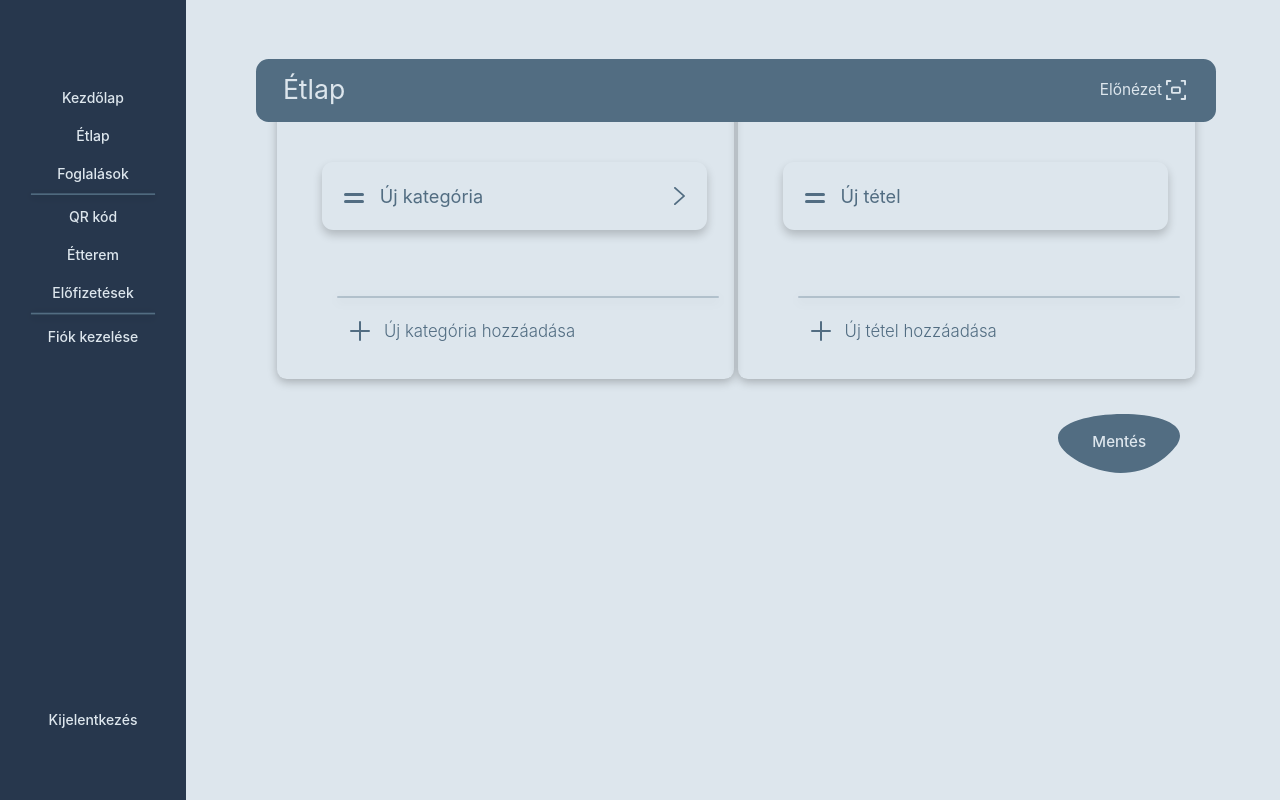
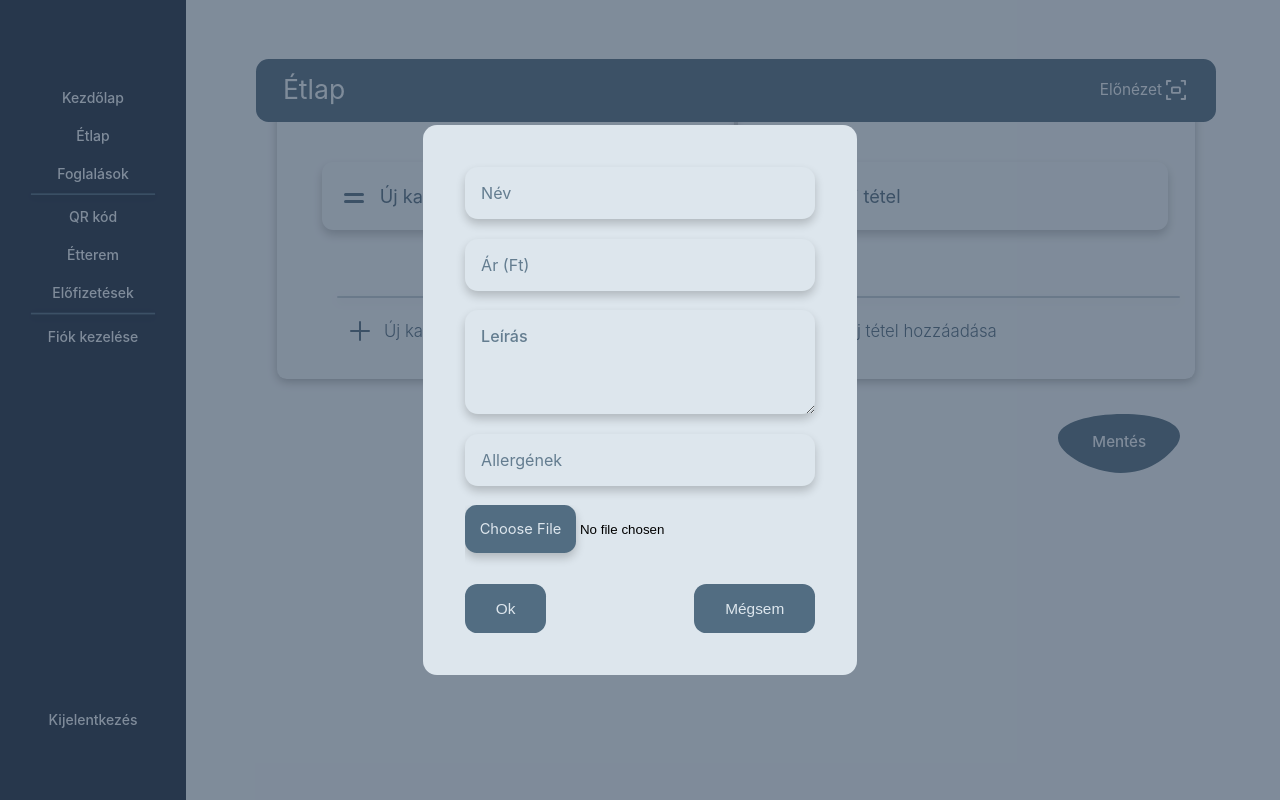
Before and after one commit to vrsgabor/digital-menu, a Next.js app: page /Etlap in a window 1280 px wide. Built offline with nearby package versions, Linux system fonts and the light colour scheme.

Commit message:
Modal added

```diff
--- a/app/Etlap/page.tsx
+++ b/app/Etlap/page.tsx
@@ -4,14 +4,19 @@ import LeftNav from '../../components/LeftNav';
 import Header from '../../components/HeaderEtlap';
 import ListItems from '../../components/ListItems';
 import SaveButton from '../../components/SaveButton';
+import Modal from '../../components/Modal';
 const Etlap = () => (
+  <div className="whole-page-wrapper">
+      <Modal />
       <div className="nav-wrapper">
         <LeftNav/>
+      </div>
       <div className="page-wrapper-etlap">
         <Header/>
         <ListItems/>
         <SaveButton/>
       </div>
+
   </div>
   );
 
--- /dev/null
+++ b/components/Modal.js
@@ -0,0 +1,39 @@
+import styles from '../styles/Etlap.module.css';
+
+const Modal = () => (
+    <div className={styles['modalWrapper']}>
+         <div className={styles['modal']}>
+            <div className={styles['modalContent']}>
+            <input
+              type="text"
+              placeholder="Név"
+              className={styles.modalInput}
+            />
+            <input
+              type="text"
+              placeholder="Ár (Ft)"
+              className={styles.modalInput}
+            />
+            <textarea
+              placeholder="Leírás"
+              className={styles.modalTextArea}
+            />
+            <input
+              type="text"
+              placeholder="Allergének"
+              className={styles.modalInput}
+            />
+            <input
+              type="file"
+              className={styles.modalFileInput}
+            />
+            </div>
+            <div className={styles.modalActions}>
+              <button className={styles.modalButton}>Ok</button>
+              <button className={styles.modalButton}>Mégsem</button>
+            </div>
+         </div>
+    </div>
+  );
+
+export default Modal;
--- a/styles/Etlap.module.css
+++ b/styles/Etlap.module.css
@@ -228,3 +228,108 @@
   .paragraphEtlap.paragraphSmall {
     width: 37%;
   }
+
+
+  .modalWrapper{
+    position: fixed;
+    z-index: 3;
+    height: 100vh;
+    background-color: #27374d83;
+    width: 100vw;
+    display: flex;
+    align-items: center;
+    justify-content: center;
+  }
+
+  .modal{
+    min-width: 350px;
+    padding: 3em;
+    background-color: #dde6ed;
+    border-radius: 1em;
+
+  }
+  .modalContent{
+    display: flex;
+    flex-direction: column;
+  }
+
+  .modalInput{
+    padding: 1em;
+    margin-bottom: 1.2em;
+    font-family: Sf Pro Display, sans-serif;
+    font-size: 1.15em;
+    font-weight: 400;
+    border: none;
+    box-shadow: 0 5px 10px rgba(0, 0, 0, .2);
+    background-color: #dde6ed;
+    border-radius: .8em;
+    color: #526d82;
+  }
+
+  .modalInput:focus{
+    outline: none;
+  }
+
+  .modalInput::placeholder, .modalTextArea::placeholder{
+    color: #526d82de;
+  }
+
+  .modalInput:focus::placeholder, .modalTextArea:focus::placeholder{
+    opacity: 0;
+  }
+
+  .modalTextArea{
+    padding: 1em;
+    padding-bottom: 3em;
+    margin-bottom: 1.2em;
+    font-family: Sf Pro Display, sans-serif;
+    font-size: 1.15em;
+    font-weight: 500;
+    border: none;
+    box-shadow: 0 5px 10px rgba(0, 0, 0, .2);
+    background-color: #dde6ed;
+    border-radius: .8em;
+    color: #526d82;
+  }
+
+  .modalTextArea:focus{
+    outline: none;
+  }
+
+  .modalButton{
+    padding: 1em 2em;
+    background-color: #526d82;
+    color: #dde6ed;
+    border: none;
+    border-radius: 0.8em;
+    cursor: pointer;
+    font-size: 1.1em;
+  }
+
+  .modalButton:hover{
+    background-color: #526d82bf;
+  }
+
+  .modalActions{
+    margin-top: 1em;
+    display: flex;
+    justify-content: space-between;
+  }
+
+.modalFileInput::-webkit-file-upload-button{
+  padding: 1em;
+  margin-bottom: 1.2em;
+  font-family: Sf Pro Display, sans-serif;
+  font-size: 1.1em;
+  font-weight: 400;
+  border: none;
+  box-shadow: 0 5px 10px rgba(0, 0, 0, .2);
+  background-color:#526d82;
+  border-radius: .8em;
+  color:#dde6ed;
+  cursor: pointer;
+}
+
+.modalFileInput::-webkit-file-upload-button:hover{
+  background-color: #526d82bf;
+}
```
Lines whose indentation alone changed are shown as unchanged.
